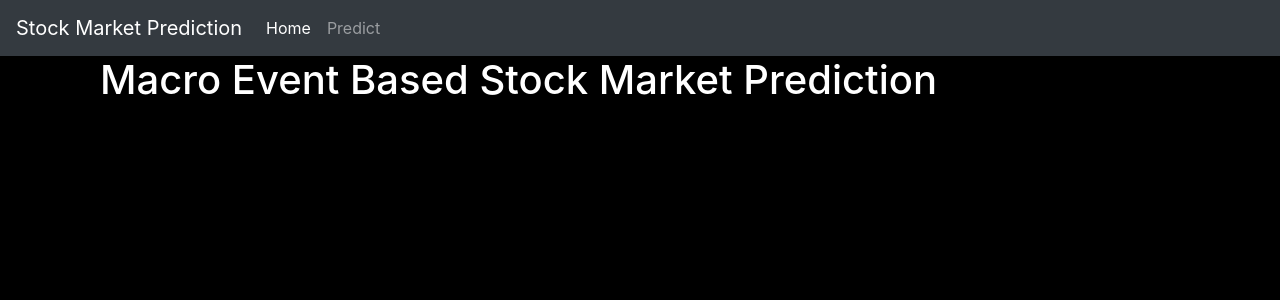
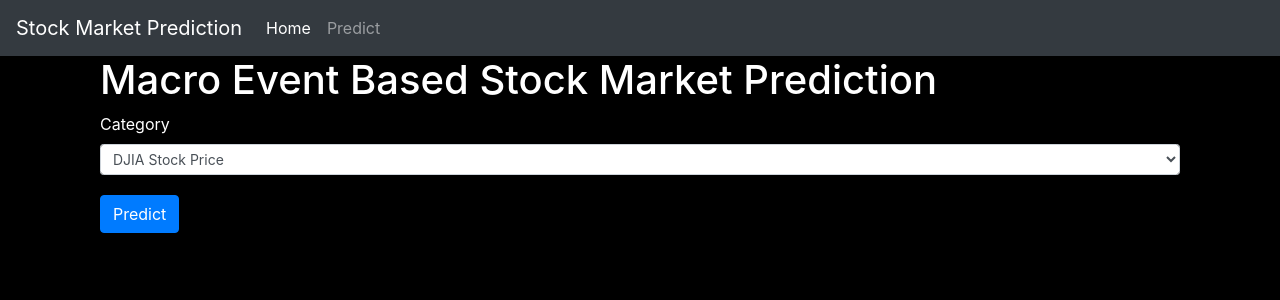
Before and after one commit to rjagait/Macro-event-based-stock-market-prediction, an Angular app in the folder website/: page /home in a window 1280 px wide. Shown: the top 300 px of the page. Built offline with nearby package versions, Linux system fonts and the light colour scheme.

Commit message:
Added redirection in Home Page

```diff
--- a/website/src/app/home/home.component.html
+++ b/website/src/app/home/home.component.html
@@ -1,3 +1,13 @@
 <div class="container">
     <h1>Macro Event Based Stock Market Prediction</h1>
+    <form name="Form">
+        <div class="form-group">
+            <label for="Category">Category</label>
+            <select class="form-control form-control-sm">
+                <option>DJIA Stock Price</option>
+            </select>
+        </div>
+
+        <button [routerLink]="'/djia'" class="btn btn-primary mt-1">Predict</button>
+    </form>
 </div>
```
